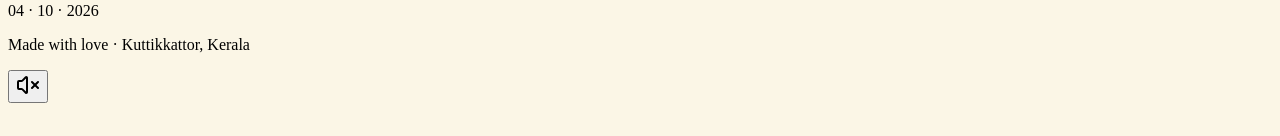
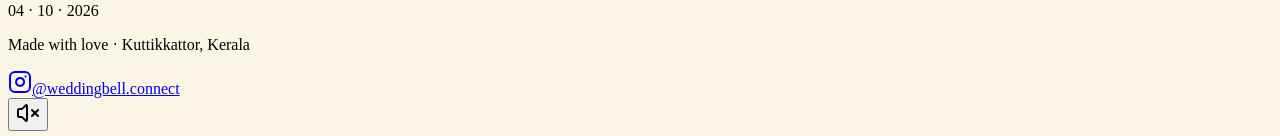
Before and after one commit to Niaal-B/wedcard5, a React app in the folder src/: page / in a window 1280 px wide. Shown: the part 2710-2846 px from the top of the page. Before the commit the page ends 2821 px from the top, so only its background shows below. Built offline with nearby package versions, Linux system fonts and the light colour scheme; the HTML template or start-up script is replaced by a standard one.

Commit message:
added instagram branding and sharing preview image

```diff
--- a/src/components/ThankYou.tsx
+++ b/src/components/ThankYou.tsx
@@ -1,5 +1,6 @@
 import React from 'react';
 import { motion } from 'framer-motion';
+import { InstagramIcon } from 'lucide-react';
 import { couple } from '../data/wedding';
 
 export function ThankYou() {
@@ -68,6 +69,14 @@ export function Footer() {
       <p className="mt-6 font-body text-[10px] font-light tracking-[0.2em] text-cream/40">
         Made with love · Kuttikkattor, Kerala
       </p>
+      <a
+        href="https://www.instagram.com/weddingbell.connect/"
+        target="_blank"
+        rel="noopener noreferrer"
+        className="mt-4 inline-flex items-center gap-2 font-body text-[10px] uppercase tracking-[0.2em] text-gold-light/70 transition-colors duration-150 ease-out hover:text-gold-light focus:outline-none focus-visible:ring-2 focus-visible:ring-gold">
+        <InstagramIcon className="h-3.5 w-3.5" aria-hidden="true" />
+        @weddingbell.connect
+      </a>
     </footer>);
 
 }
```
Also changed, not shown: index.html (+15 -1 lines), 1 other file (tests, documents, lock files or other folders).
